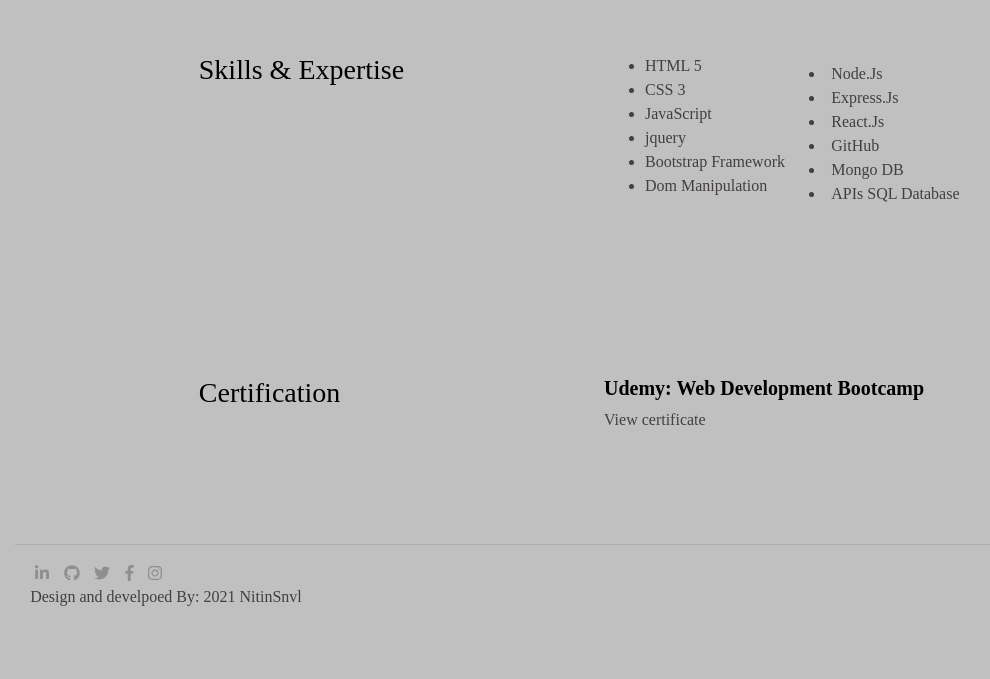
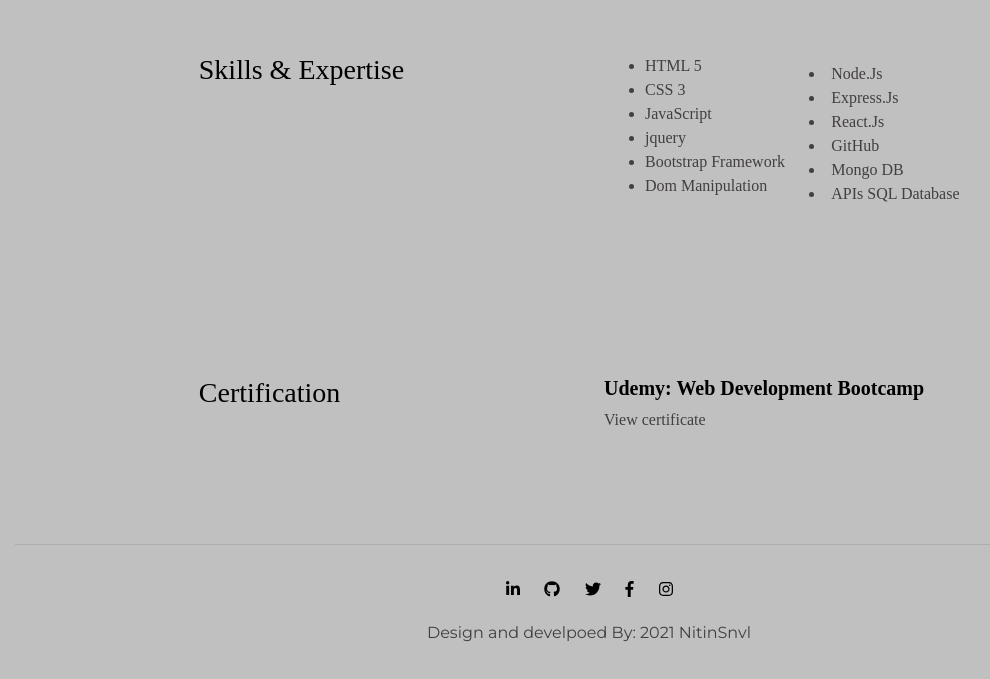
Before and after one commit to nitinsnvl/NitinResume, a plain HTML site: page resume.html in a window 1280 px wide. Shown: the part 1363-2042 px from the top of the page, without its empty margins (51-1041 px from the left). Before the commit the page ends 2014 px from the top, so only its background shows below. Drawn offline with nearby package versions, Linux system fonts and the light colour scheme.

Commit message:
add initial resume website file

```diff
--- a/css/style.css
+++ b/css/style.css
@@ -64,6 +64,10 @@ li{
 font-family: "Montserrat-Bold";
   color: #423F3E;
 }
+
+form{
+  font-family: "Montserrat-Bold";
+}
 .a-tag{
   color: #000000;
 }
@@ -85,11 +89,6 @@ font-family: "Montserrat-Bold";
     font-family: "Montserrat-Bold";
     text-align: left;
     color: #000000;
-  }
-  .social-icon{
-text-align: left;
-color: #8f8f8f;
-margin: 0 5px;
   }
 
 .resume{
@@ -116,7 +115,6 @@ margin: 0 5px;
   padding: 5% 16% 0;
 }
 
-
 .title-contact{
   font-size: 3rem;
   color: 	#000000;
@@ -138,6 +136,21 @@ margin: 0 5px;
   padding: 10px 60px;
   text-align: center;
 }
+.white-section{
+  text-align: center;
+}
+.Work-Experince{
+  margin: 10px 0;
+}
+.social-icon{
+  margin: 20px 10px;
+  color: #000000;
+}
+.footer-div{
+  font-family: "Montserrat";
+  text-align: center;
+  color: #423F3E;
+}
 
 @media (max-width:1028px) {
   .about-us{
```
